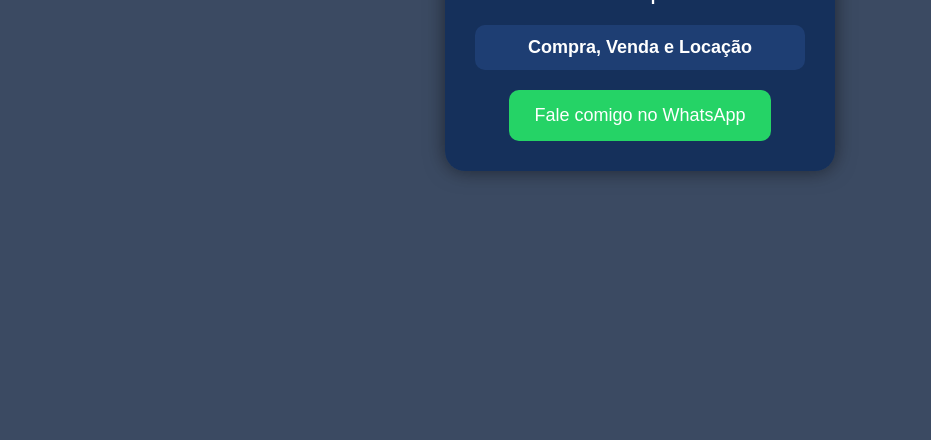
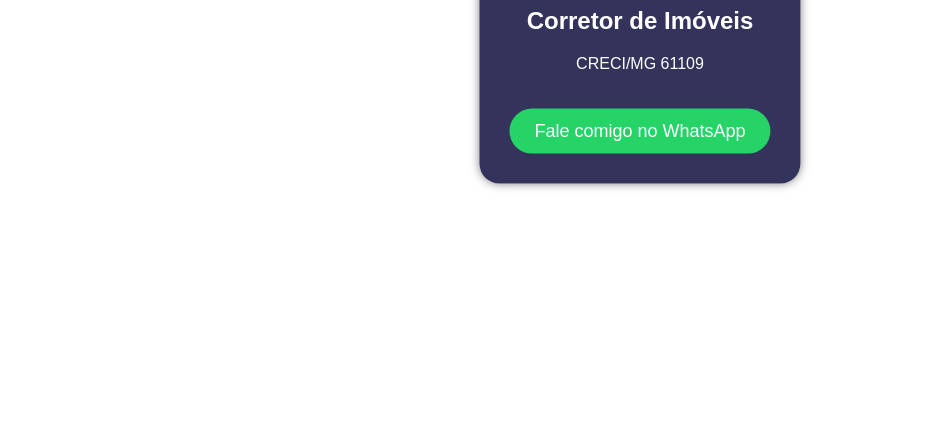
Before and after one commit to LGCCARVALHO/CARTAO---LUAN-CORRETOR, a plain HTML site: page index.html in a window 1280 px wide. Shown: the part 360-800 px from the top of the page, without its empty margins (0-931 px from the left). Drawn offline with Linux system fonts and the light colour scheme.

Commit message:
Add files via upload

```diff
--- a/index.html
+++ b/index.html
@@ -4,91 +4,56 @@
 <head>
   <meta charset="UTF-8">
   <meta name="viewport" content="width=device-width, initial-scale=1.0">
-    <title>Luan Carvalho - Corretor de Imóveis</title>
+  <title>Cartão Digital - Luan Carvalho</title>
   <style>
-        * { margin: 0; padding: 0; box-sizing: border-box; }
-        body, html { height: 100%; font-family: Arial, sans-serif; }
-
-        .slideshow-container {
-            position: fixed;
-            top: 0; left: 0;
-            width: 100%; height: 100%;
-            overflow: hidden;
-            z-index: -1;
+    body {
+      margin: 0;
+      font-family: Arial, sans-serif;
+      color: white;
+      text-align: center;
     }
-        .slideshow-container img {
+    .mosaico {
+      display: flex;
+      flex-wrap: wrap;
+    }
+    .mosaico img {
+      width: 33.3%;
+      height: 250px;
+      object-fit: cover;
+    }
+    .cartao {
       position: absolute;
-            width: 100%; height: 100%;
-            object-fit: cover;
-            animation: fade 20s infinite;
-        }
-        .slideshow-container img:nth-child(1) { animation-delay: 0s; }
-        .slideshow-container img:nth-child(2) { animation-delay: 6s; }
-        .slideshow-container img:nth-child(3) { animation-delay: 12s; }
-
-        @keyframes fade {
-            0% { opacity: 0; }
-            10% { opacity: 1; }
-            30% { opacity: 1; }
-            40% { opacity: 0; }
-            100% { opacity: 0; }
-        }
-
-        .overlay {
-            background-color: rgba(10, 29, 59, 0.8);
-            position: absolute;
-            width: 100%; height: 100%;
-            top: 0; left: 0;
-            display: flex;
-            align-items: center;
-            justify-content: center;
-            text-align: center;
-            padding: 20px;
-        }
-        .card {
-            background-color: rgba(17, 46, 90, 0.9);
+      top: 50%;
+      left: 50%;
+      transform: translate(-50%, -50%);
+      background-color: rgba(0,0,50,0.8);
       padding: 30px;
       border-radius: 20px;
-            max-width: 400px;
-            box-shadow: 0 0 20px rgba(0,0,0,0.5);
-            color: #fff;
-        }
-        h1 { font-size: 30px; margin-bottom: 10px; }
-        h2 { font-size: 18px; margin-bottom: 20px; }
-        .services {
-            background-color: #1e3e73;
-            padding: 12px;
-            border-radius: 10px;
-            margin-bottom: 20px;
-            font-size: 18px;
-            font-weight: bold;
+      box-shadow: 0 0 10px rgba(0,0,0,0.5);
     }
     .whatsapp-btn {
+      margin-top: 20px;
+      display: inline-block;
       background-color: #25D366;
-            color: #fff;
-            padding: 15px 25px;
-            border: none;
-            border-radius: 10px;
+      color: white;
+      padding: 12px 25px;
+      border-radius: 30px;
       text-decoration: none;
       font-size: 18px;
-            display: inline-block;
     }
-        .whatsapp-btn:hover { background-color: #20b954; }
   </style>
 </head>
 <body>
-    <div class="slideshow-container">
-        <img src="bg1.jpg" alt="BH 1">
-        <img src="bg2.jpg" alt="BH 2">
-        <img src="bg3.jpg" alt="BH 3">
+  <div class="mosaico">
+    <img src="bh1.jpg" alt="Belo Horizonte 1">
+    <img src="bh2.jpg" alt="Belo Horizonte 2">
+    <img src="bh3.jpg" alt="Belo Horizonte 3">
   </div>
-    <div class="overlay">
-        <div class="card">
+  <div class="cartao">
     <h1>Luan Carvalho</h1>
-            <h2>Corretor de Imóveis | CRECI/MG 61109</h2>
-            <div class="services">Compra, Venda e Locação</div>
+    <h2>Corretor de Imóveis</h2>
+    <p>CRECI/MG 61109</p>
     <a class="whatsapp-btn" href="https://wa.me/5531983553181" target="_blank">Fale comigo no WhatsApp</a>
-        </div>
   </div>
 </body>
 </html>
```
Also changed, not shown: bh1.jpg (added), bh2.jpg (added), bh3.jpg (added). Lines whose indentation alone changed are shown as unchanged.
